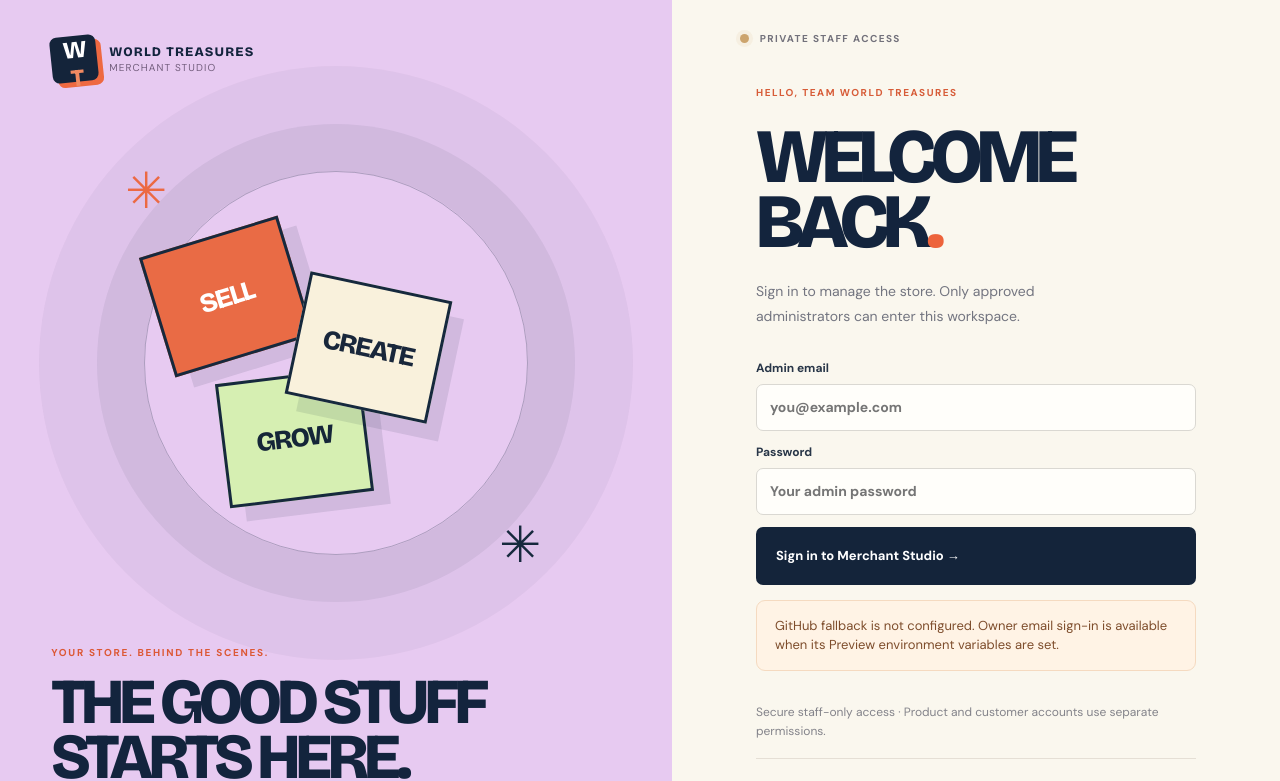
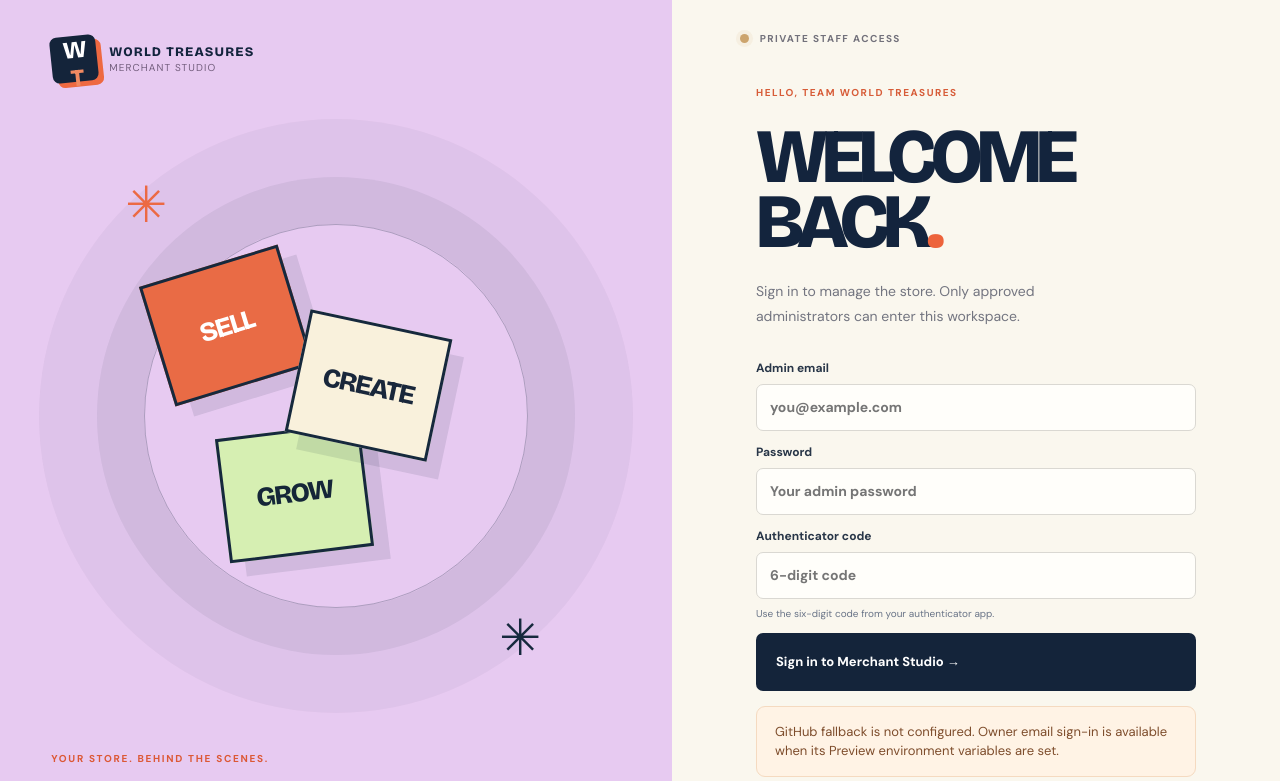
Before and after one commit to abdullahsaqibb/world-treasures-prod, a Next.js app: page /admin/login in a window 1280 px wide. Shown: the top 781 px of the page. Built offline with nearby package versions, Linux system fonts and the light colour scheme; no server answers.

Commit message:
security(admin): support authenticator code field only when MFA is configured

```diff
--- a/src/app/admin/login/OwnerLogin.tsx
+++ b/src/app/admin/login/OwnerLogin.tsx
@@ -2,7 +2,7 @@
 import {useActionState} from "react";
 import {ownerSignIn,type LoginResult} from "./actions";
 
-export function OwnerLogin(){
+export function OwnerLogin({mfaEnabled}:{mfaEnabled:boolean}){
  const [state,action,pending]=useActionState<LoginResult,FormData>(ownerSignIn,{error:""});
  return <form action={action} className="wt-stack" style={{marginTop:18,maxWidth:440}}>
   <label className="wt-field">Admin email
@@ -11,6 +11,10 @@ export function OwnerLogin(){
   <label className="wt-field">Password
    <input type="password" name="password" autoComplete="current-password" minLength={16} maxLength={1024} required placeholder="Your admin password"/>
   </label>
+  {mfaEnabled&&<label className="wt-field">Authenticator code
+   <input type="text" name="otp" inputMode="numeric" autoComplete="one-time-code" pattern="[0-9]{6}" minLength={6} maxLength={6} required placeholder="6-digit code"/>
+   <small>Use the six-digit code from your authenticator app.</small>
+  </label>}
   {state.error&&<p role="alert" className="wt-form-error">{state.error}</p>}
   <button className="wt-login-button" type="submit" disabled={pending}>{pending?"Signing in…":"Sign in to Merchant Studio →"}</button>
  </form>;
```
